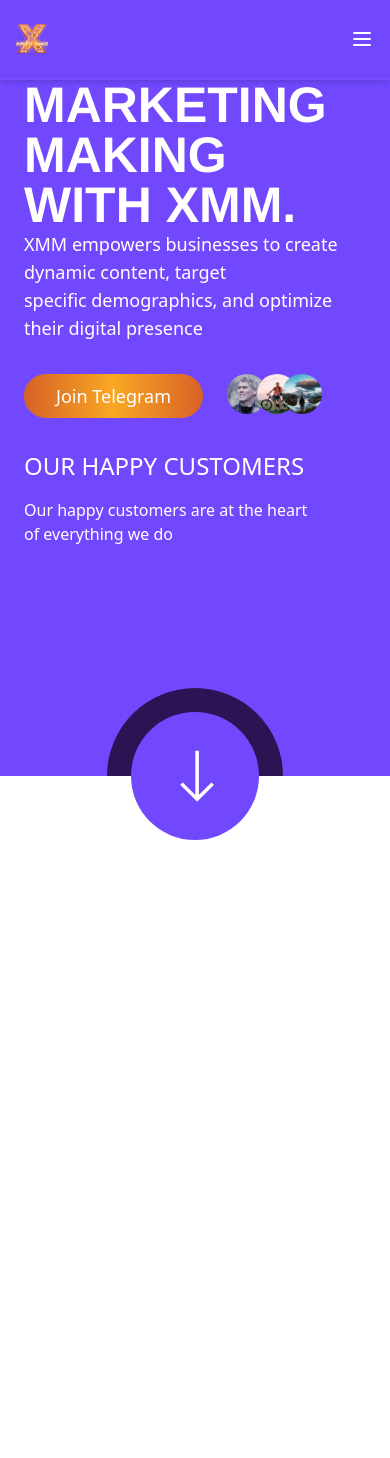
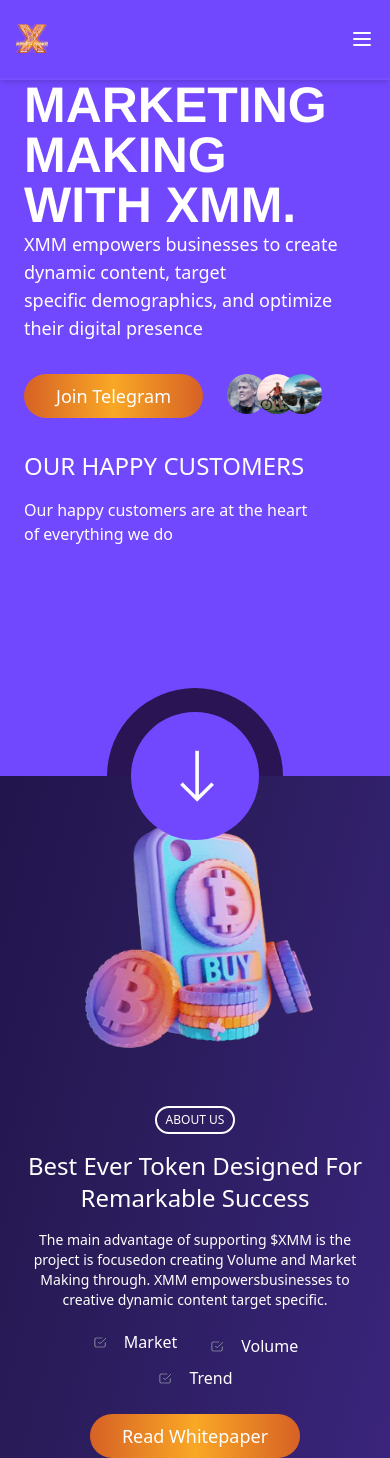
Before and after one commit to BKPASQUAL/-SprintCodeLabs-Test, a React (Vite) app: page / in a window 390 px wide. Before the commit the page ends 864 px from the top, so only its background shows below. Built offline with nearby package versions, Linux system fonts and the light colour scheme; a web font is replaced by a local one.

Commit message:
Mobile responsive

```diff
--- a/src/components/home/AboutUs.jsx
+++ b/src/components/home/AboutUs.jsx
@@ -5,42 +5,43 @@
 
 function AboutUs() {
   return (
-    <div className="w-full flex justify-center items-center">
-      <div className="w-[45%] k h-full">
+    <div className="w-full flex flex-col md:flex-row justify-center items-center px-6 md:px-0">
+      <div className="w-full md:w-[45%] flex justify-center md:justify-end h-full">
         <img
           src={img}
           alt="about img"
-          className="w-[500px] h-[500px] mt-20 ml-60"
+          className="w-[250px] h-[250px] md:w-[500px] md:h-[500px] mt-10 md:mt-20 md:ml-20"
         />
       </div>
-      <div className="w-[55%] h-full flex flex-col mt-20">
-        <div className="text-xs border-2 border-white rounded-full p-1 px-2 w-20 text-center">
+      <div className="w-full md:w-[55%] h-full flex flex-col mt-10 md:mt-20 text-center md:text-left">
+        <div className="text-xs border-2 border-white rounded-full p-1 px-2 w-20 mx-auto md:mx-0 text-center">
           ABOUT US
         </div>
-        <div className="text-5xl font-medium mt-2">
-          Best Ever Token Designed <br /> For Remarkable Success
+        <div className="text-2xl md:text-5xl font-medium mt-4">
+          Best Ever Token Designed <br className="hidden md:block" /> For Remarkable Success
         </div>
-        <div className="text-base mt-4">
-          The main advantage of supporting $XMM is the project is focused <br />
+        <div className="text-sm md:text-base mt-4">
+          The main advantage of supporting $XMM is the project is focused
+          <br className="hidden md:block" />
           on creating Volume and Market Making through. XMM empowers
-          <br />
+          <br className="hidden md:block" />
           businesses to creative dynamic content target specific.
         </div>
-        <div className="mt-4 flex space-x-12">
-          <div className="flex items-center ">
-            <img src={tics} alt="tics" className="mr-4" />
+        <div className="mt-4 flex flex-wrap justify-center md:justify-start space-y-2 md:space-y-0 md:space-x-12">
+          <div className="flex items-center mx-4 md:mx-0">
+            <img src={tics} alt="tics" className="mr-4 w-4 h-4 md:w-6 md:h-6" />
             Market
           </div>
-          <div className="flex items-center ">
-            <img src={tics} alt="tics" className="mr-4" />
+          <div className="flex items-center mx-4 md:mx-0">
+            <img src={tics} alt="tics" className="mr-4 w-4 h-4 md:w-6 md:h-6" />
             Volume
           </div>
-          <div className="flex items-center ">
-            <img src={tics} alt="tics" className="mr-4" />
+          <div className="flex items-center mx-4 md:mx-0">
+            <img src={tics} alt="tics" className="mr-4 w-4 h-4 md:w-6 md:h-6" />
             Trend
           </div>
         </div>
-        <div className="flex mt-8">
+        <div className="flex mt-6 justify-center md:justify-start">
           <PrimaryButton buttonName="Read Whitepaper" />
         </div>
       </div>
--- a/src/pages/Home.jsx
+++ b/src/pages/Home.jsx
@@ -11,8 +11,8 @@
       <Navbar />
       <HeroSection />
       <Arrow />
-      {/* <AboutUs />
-      <Features/> */}
+      <AboutUs />
+      {/* <Features/> */}
     </div>
   );
 }
```
